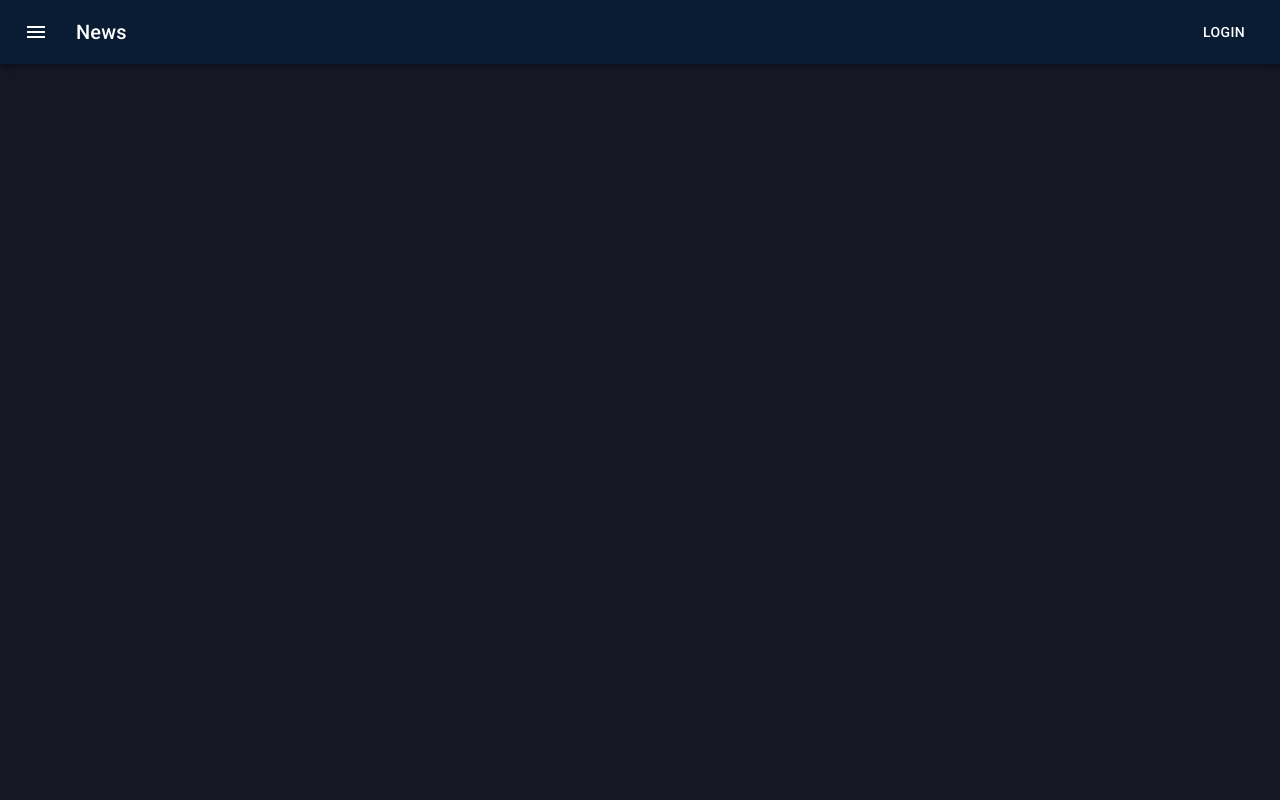
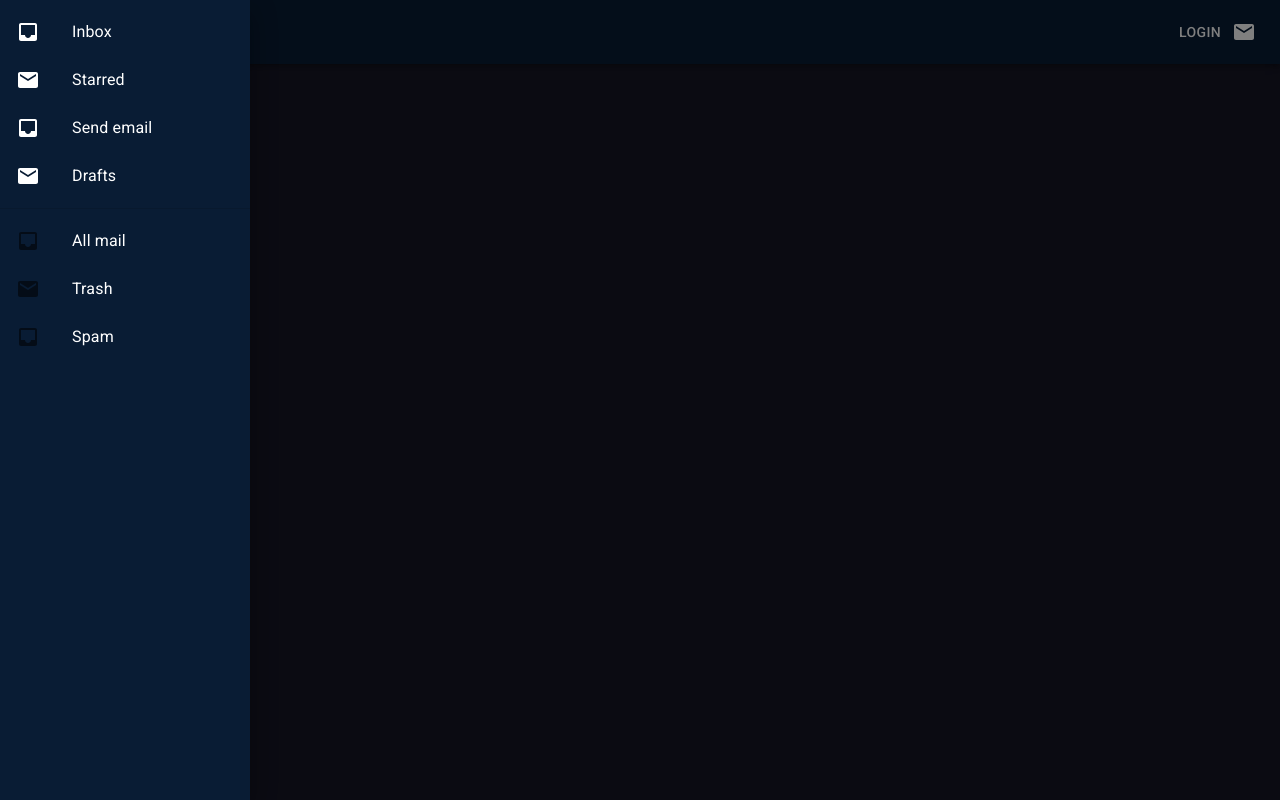
Before and after one commit to CoderChirag/sort-visualizer, a React (Create React App) app: page / in a window 1280 px wide. Both pictures are taken after a click on the button "menu". Built offline with nearby package versions, Linux system fonts and the light colour scheme.

Commit message:
Add Basic Drwaer

```diff
--- a/src/components/molecules/navbar/navbar.component.jsx
+++ b/src/components/molecules/navbar/navbar.component.jsx
@@ -1,12 +1,36 @@
+import { useState } from 'react';
+
+import Box from '@mui/material/Box';
 import AppBar from '@mui/material/AppBar';
-import Box from '@mui/material/Box';
 import Toolbar from '@mui/material/Toolbar';
+import IconButton from '@mui/material/IconButton';
+import MenuIcon from '@mui/icons-material/Menu';
+import Drawer from '@mui/material/Drawer';
 import Typography from '@mui/material/Typography';
 import Button from '@mui/material/Button';
-import IconButton from '@mui/material/IconButton';
-import MenuIcon from '@mui/icons-material/Menu';
+import List from '@mui/material/List';
+import ListItem from '@mui/material/ListItem';
+import ListItemIcon from '@mui/material/ListItemIcon';
+import ListItemButton from '@mui/material/ListItemButton';
+import ListItemText from '@mui/material/ListItemText';
+import Divider from '@mui/material/Divider';
+import InboxIcon from '@mui/icons-material/Inbox';
+import MailIcon from '@mui/icons-material/Mail';
+import { classes } from '@mui/material/styles';
 
 const Navbar = () => {
+	const [open, setOpen] = useState(false);
+
+	const toggleDrawer = event => {
+		if (
+			event.type === 'keydown' &&
+			(event.key === 'Tab' || event.key === 'Shift')
+		) {
+			return;
+		}
+		setOpen(!open);
+	};
+
 	return (
 		<Box sx={{ flexGrow: 1 }}>
 			<AppBar
@@ -24,17 +48,76 @@ const Navbar = () => {
 						color='inherit'
 						aria-label='menu'
 						sx={{ mr: 2 }}
+						onClick={toggleDrawer}
 					>
 						<MenuIcon />
+						<Drawer
+							anchor='left'
+							open={open}
+							onClose={toggleDrawer}
+						>
+							<Box
+								sx={{
+									width: 250,
+								}}
+								role='presentation'
+								onClick={toggleDrawer}
+								onKeyDown={toggleDrawer}
+							>
+								<List>
+									{[
+										'Inbox',
+										'Starred',
+										'Send email',
+										'Drafts',
+									].map((text, index) => (
+										<ListItem key={text} disablePadding>
+											<ListItemButton>
+												<ListItemIcon>
+													{index % 2 === 0 ? (
+														<InboxIcon color='text' />
+													) : (
+														<MailIcon color='text' />
+													)}
+												</ListItemIcon>
+												<ListItemText primary={text} />
+											</ListItemButton>
+										</ListItem>
+									))}
+								</List>
+								<Divider />
+								<List>
+									{['All mail', 'Trash', 'Spam'].map(
+										(text, index) => (
+											<ListItem key={text} disablePadding>
+												<ListItemButton>
+													<ListItemIcon>
+														{index % 2 === 0 ? (
+															<InboxIcon />
+														) : (
+															<MailIcon />
+														)}
+													</ListItemIcon>
+													<ListItemText
+														primary={text}
+													/>
+												</ListItemButton>
+											</ListItem>
+										)
+									)}
+								</List>
+							</Box>
+						</Drawer>
 					</IconButton>
 					<Typography
-						variant='h6'
+						variant='h5'
 						component='span'
 						sx={{ flexGrow: 1 }}
 					>
-						News
+						Sort Visualizer
 					</Typography>
 					<Button color='inherit'>Login</Button>
+					<MailIcon />
 				</Toolbar>
 			</AppBar>
 		</Box>
--- a/src/contexts/theme/theme.context.js
+++ b/src/contexts/theme/theme.context.js
@@ -11,6 +11,7 @@ const darkTheme = createTheme({
 			main: '#091c34',
 			light: '#091c34',
 			dark: '#070422',
+			contrastText: '#fff',
 		},
 		secondary: {
 			main: '#c6ff00',
@@ -21,6 +22,22 @@ const darkTheme = createTheme({
 		background: {
 			default: '#161625',
 			paper: '#282828',
+		},
+		text: {
+			main: '#ffffff',
+			primary: '#ffffff',
+			secondary: '#rgba(255,255,255,0.7)',
+			disabled: '#rgba(255,255,255,0.5)',
+			hint: '#rgba(255,255,255,0.5)',
+		},
+	},
+	components: {
+		MuiDrawer: {
+			styleOverrides: {
+				paper: {
+					backgroundColor: '#091c34',
+				},
+			},
 		},
 	},
 });
```
